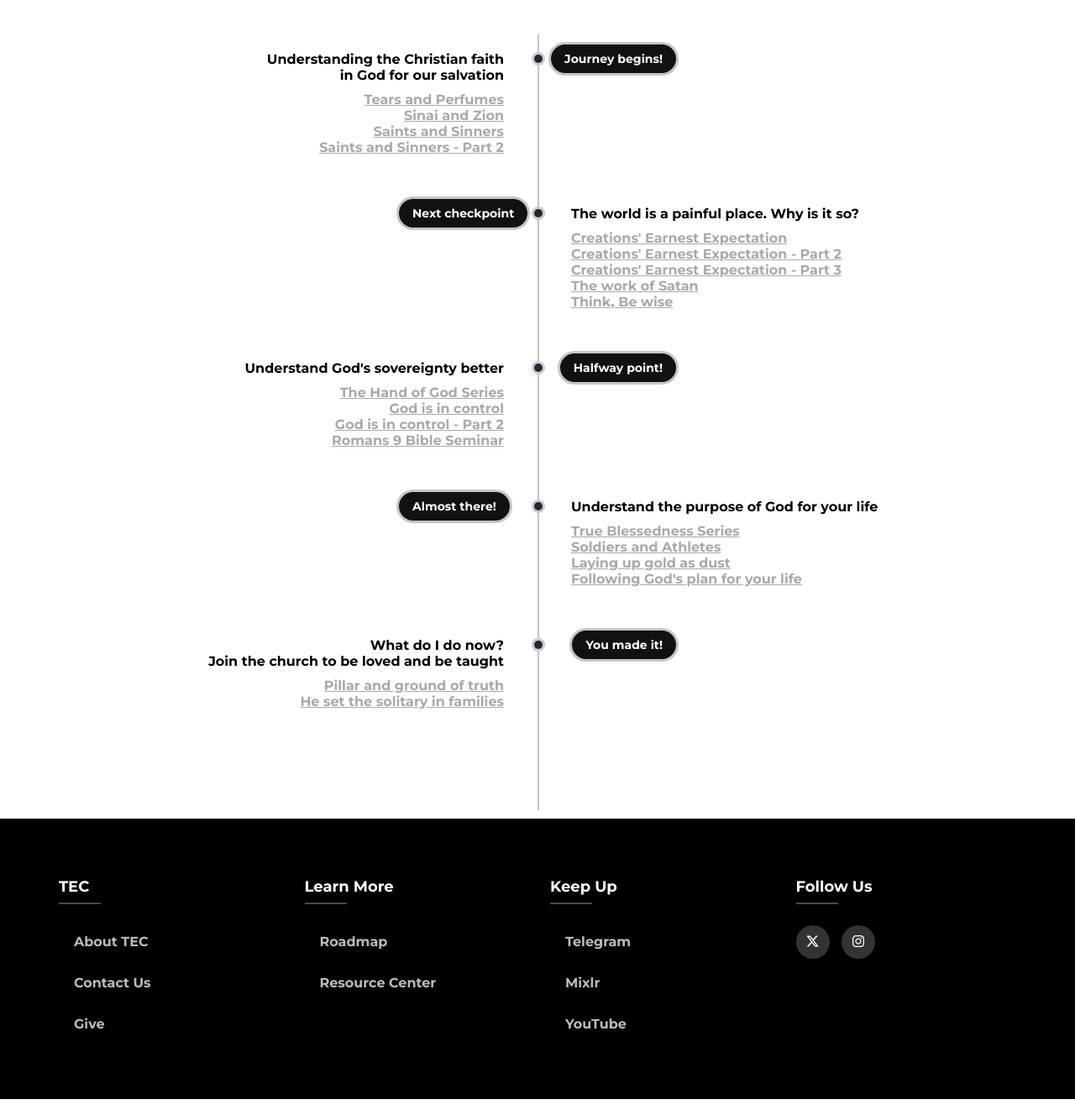
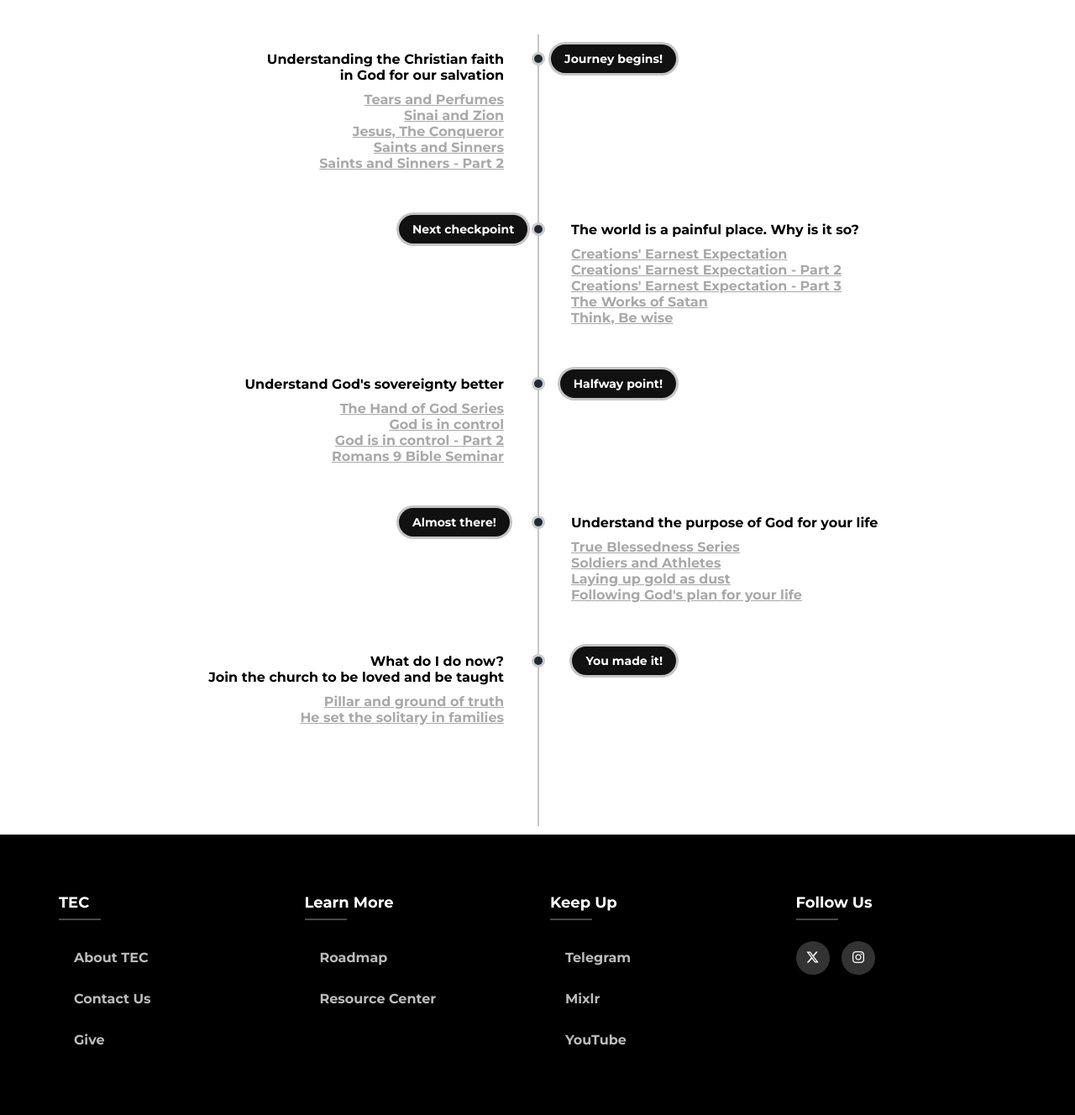
Before and after one commit to TEC-website/TEC-website, a Django app: page /roadmap/ in a window 1280 px wide. Shown: the part 149-1477 px from the top of the page at 84% size. Run offline with Django 5.2, Linux system fonts and the light colour scheme; parts of the project's set-up code (start-up, migrations or seed data) failed here and were passed over; some libraries are stand-ins or nearby versions.

Commit message:
replace facets of our salvation with Jesus, the conqueror, and update works of satan playlist

```diff
--- a/templates/roadmap.html
+++ b/templates/roadmap.html
@@ -153,6 +153,12 @@
                 ><br />
                 <a
                   class="reg-link"
+                  href="https://open.spotify.com/episode/1Xd3KCOeJKAHIj1KqT7KGp?si=knMY1vuLSySCAYvX46PQ4Q"
+                  target="_blank"
+                  >Jesus, The Conqueror</a
+                ><br />
+                <a
+                  class="reg-link"
                   href="https://youtu.be/oFZWGqXtNwE?si=m3m6mywP7uRTXHWy"
                   target="_blank"
                   >Saints and Sinners</a
@@ -199,10 +205,10 @@
 
                 <a
                   class="reg-link"
-                  href="https://youtu.be/wgp5YREEAB8"
+                  href="https://youtube.com/playlist?list=PLmcdWA2cZUft1sz5U4d9VXIBR_uij1Iwo&si=BJKlk5o0nABRXD_D"
                   target="_blank"
                 >
-                  The work of Satan</a
+                  The Works of Satan</a
                 ><br />
 
                 <a
```
